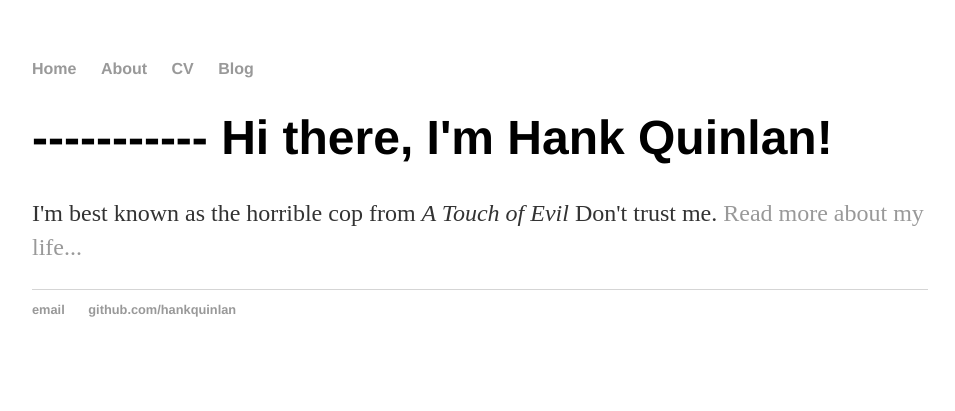
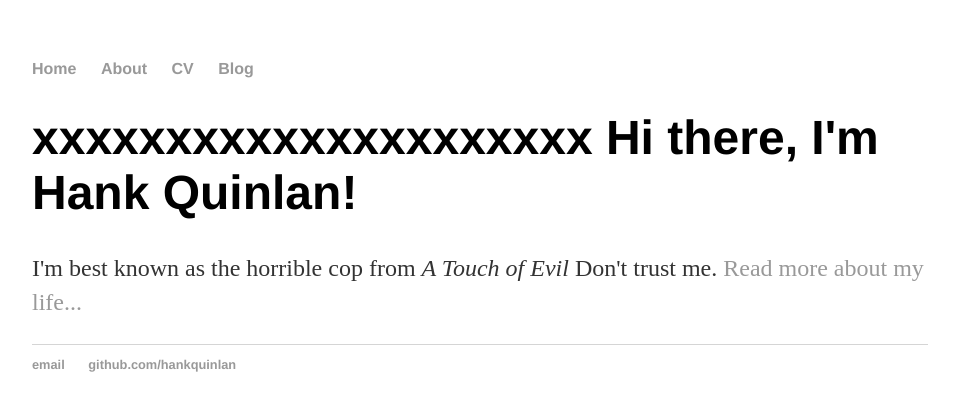
Before and after one commit to dnvg/dnvg.github.io, a Jekyll site: the page built from index.html, in a window 1280 px wide. Shown: the top 411 px of the page, without its empty margins (160-1115 px from the left). Built offline with Jekyll 4.4.1, drawn with Linux system fonts in a browser that asks for light colours.

Commit message:
Update index.html

```diff
--- a/index.html
+++ b/index.html
@@ -4,6 +4,6 @@ title: Hank Quinlan, Horrible Cop
 ---
 
 		<div class="blurb">
-        		<h1>----------- Hi there, I'm Hank Quinlan!</h1>
+        		<h1>xxxxxxxxxxxxxxxxxxxxx Hi there, I'm Hank Quinlan!</h1>
 				<p>I'm best known as the horrible cop from <em>A Touch of Evil</em> Don't trust me. <a href="/about">Read more about my life...</a></p>
     		</div><!-- /.blurb -->
```
